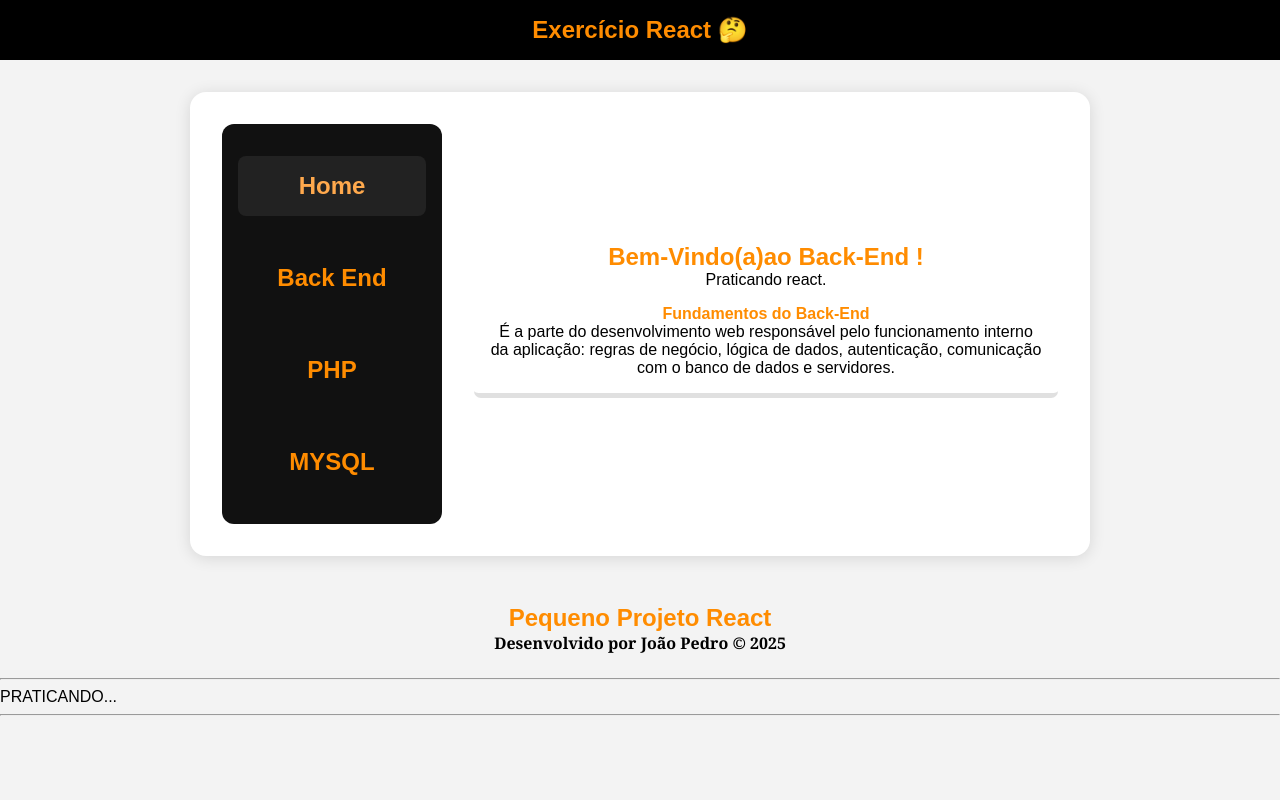
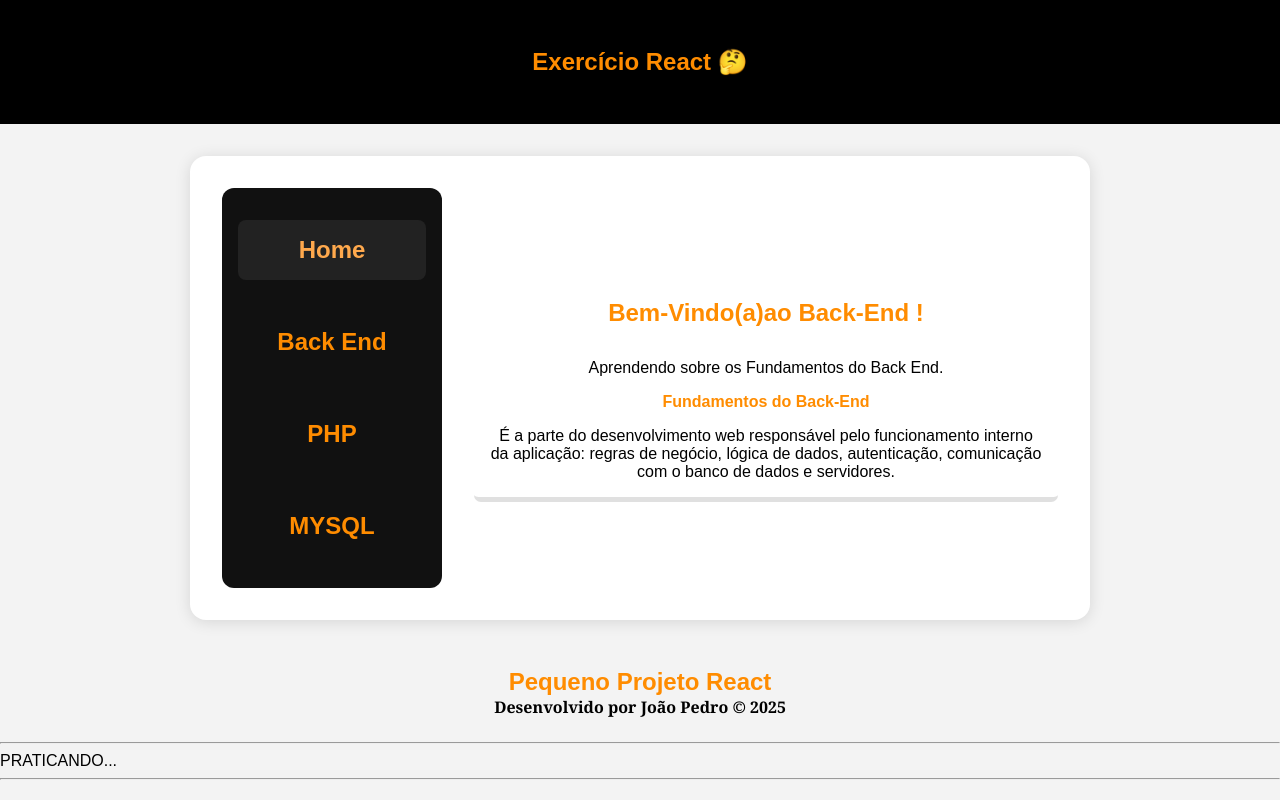
Before and after one commit to joaopedro-style/exercicio-react, a React (Vite) app: page / in a window 1280 px wide. Built offline with nearby package versions, Linux system fonts and the light colour scheme.

Commit message:
reajuste do css

```diff
--- a/src/components/Cabecalho/Cabecalho.module.css
+++ b/src/components/Cabecalho/Cabecalho.module.css
@@ -1,7 +1,7 @@
 .topoSite {
   background-color: black;
   color: darkorange;
-  padding: 1rem;
+  padding: 3rem;
 
   hr {
     border: none;
--- a/src/components/Container/Container.module.css
+++ b/src/components/Container/Container.module.css
@@ -6,10 +6,11 @@
   margin: 2rem auto;
   background-color: #fff;
   border-radius: 16px;
-  box-shadow: 0 2px 16px rgba(0,0,0,0.12);
+  box-shadow: 0 2px 16px rgba(0, 0, 0, 0.12);
 
   h2 {
     color: darkorange;
+    padding: 2rem;
   }
 }
 
--- a/src/components/Conteudo/Artigo/Artigo.module.css
+++ b/src/components/Conteudo/Artigo/Artigo.module.css
@@ -9,5 +9,6 @@
     color: darkorange;
     font-weight: bold;
     font-size: 1rem;
+    margin-bottom: 1rem;
   }
 }
--- a/src/components/Conteudo/Conteudo.tsx
+++ b/src/components/Conteudo/Conteudo.tsx
@@ -28,7 +28,7 @@ export default function Conteudo() {
         {getPageName(currentPath) && getPageName(currentPath)}
       </small>
       <h2>Bem-Vindo(a)ao Back-End !</h2>
-      <p>Praticando react.</p>
+      <p>Aprendendo sobre os Fundamentos do Back End.</p>
       <Artigo />
     </section>
   );
```
